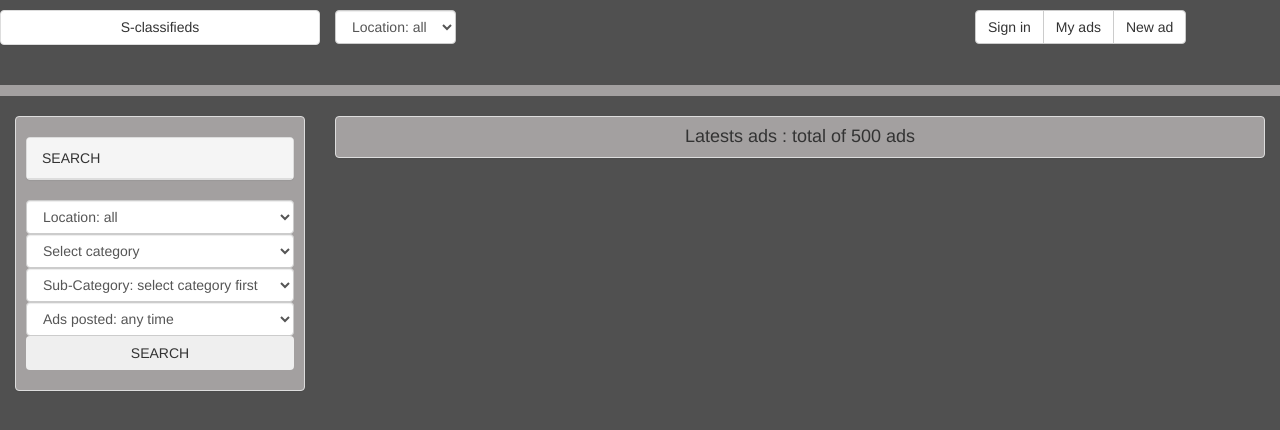
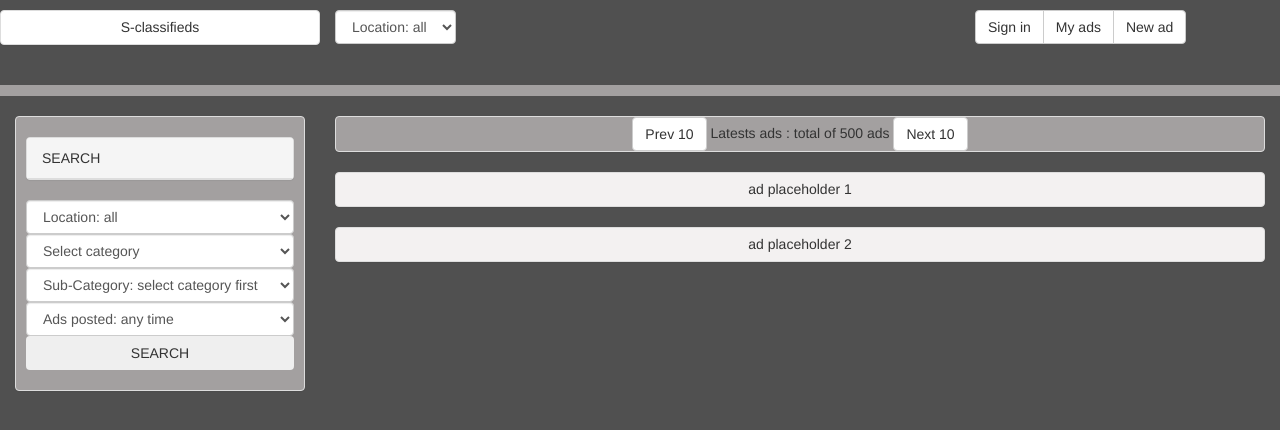
Before and after one commit to developer2020github/s_classifieds, a Flask app: page / in a window 1280 px wide. Shown: the top 430 px of the page. Run offline with Flask 2, Linux system fonts and the light colour scheme; some libraries are stand-ins or nearby versions.

Commit message:
moved javascript form end of page into a js file. added more and less buttons to the index page - started working on displayign list of ads.

```diff
--- a/s_catalog/s_catalog_main.py
+++ b/s_catalog/s_catalog_main.py
@@ -13,6 +13,12 @@ def main_browse_page():
     return render_template("index.html", categories=categories_with_sub_categories, categories_json=categories_json,
                            cities=cities, number_of_ads_selected="500")
 
+
+@app.route('/show_more_ads')
+def show_more_ads():
+    current_max_ad_idx = request.args.get('current_max_ad_idx', 0, type=int)
+
+    return jsonify(result=5)
 
 @app.route("/ads/<int:ad_id>/current_ad")
 def ad_page(ad_id):
--- /dev/null
+++ b/s_catalog/static/js/end_of_page.js
@@ -0,0 +1,17 @@
+function populate_sub_categories_in_search_bar() {
+    //populate sub-categories in search bar according to category selected by user
+    //called on change in category
+    var selected_category = $("#category-selected").val();
+
+    var selected_sub_category_id = $("#sub-category-selected");
+
+    var list_of_selected_sub_categories = all_categories[selected_category];
+
+    //reset menu if there was some category selected before and show user that
+    //they can now select a sub-category
+    selected_sub_category_id.find("option").remove().end();
+    selected_sub_category_id.append($("<option selected disabled/>").val("Select Sub - Category").text("Select Sub - Category"));
+    $.each(list_of_selected_sub_categories, function(index, value) {
+        selected_sub_category_id.append($("<option />").val(value).text(value));
+    });
+}
--- a/s_catalog/templates/index.html
+++ b/s_catalog/templates/index.html
@@ -81,31 +81,28 @@
             </div>
             <div class="col-md-9">
 	            <div class = "latest-ads panel panel-default panel-main">
-	                <h4>Latests ads : total of {{ number_of_ads_selected }} ads</h4>
+                    <button type="button" class="btn btn-default" id = "prev_button">Prev 10</button>
+	                Latests ads : total of {{ number_of_ads_selected }} ads
+                    <button type="button" class="btn btn-default" id = "next_button">Next 10</button>
 	            </div>
+                 <div class = "latest-ads panel panel-default panel-main panel-text">
+                    ad placeholder 1
+                </div>
+                  <div class = "latest-ads panel panel-default panel-main panel-text">
+                    ad placeholder 2
+                </div>
             </div>
+
         </div>
     </div>
     <script type="text/javascript" src="../static/js/jquery.min.js"></script>
-    <script language="JavaScript">
-    function populate_sub_categories_in_search_bar() {
-        //populate sub-categories in search bar according to category selected by user
-        //called on change in category
-        var selected_category = $("#category-selected").val();
-        var all_categories = {{ categories_json | safe }};
-        var selected_sub_category_id = $("#sub-category-selected");
 
-        var list_of_selected_sub_categories = all_categories[selected_category];
-
-        //reset menu if there was some category selected before and show user that
-        //they can now select a sub-category
-        selected_sub_category_id.find("option").remove().end();
-        selected_sub_category_id.append($("<option selected disabled/>").val("Select Sub - Category").text("Select Sub - Category"));
-        $.each(list_of_selected_sub_categories, function(index, value) {
-            selected_sub_category_id.append($("<option />").val(value).text(value));
-        });
-    }
-    </script>
+    <script>
+  $(function() {
+     all_categories = {{ categories_json | safe }};
+  });
+  </script>
+    <script type="text/javascript" src="../static/js/end_of_page.js"></script>
 </body>
 
 </html>
```
